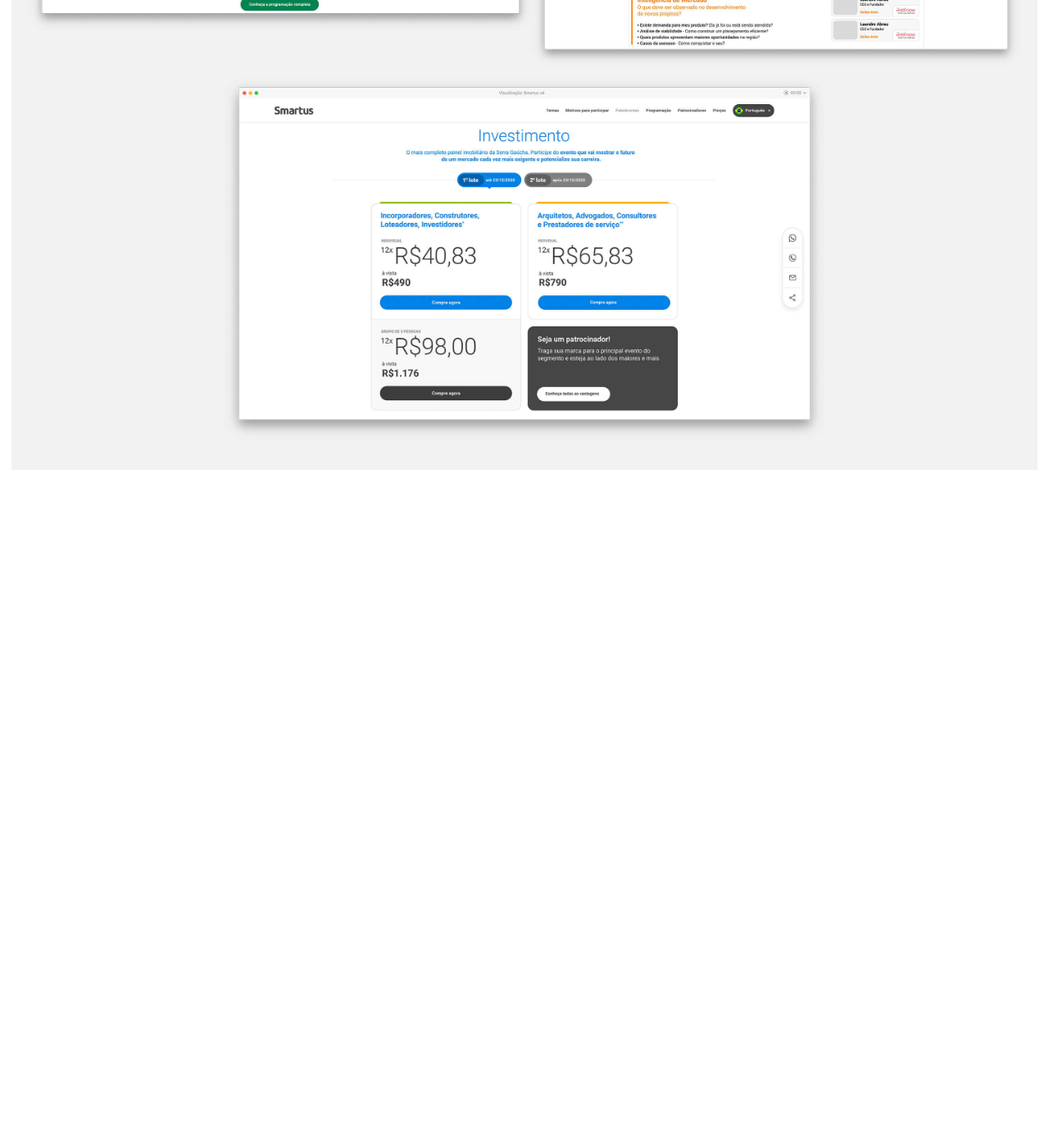
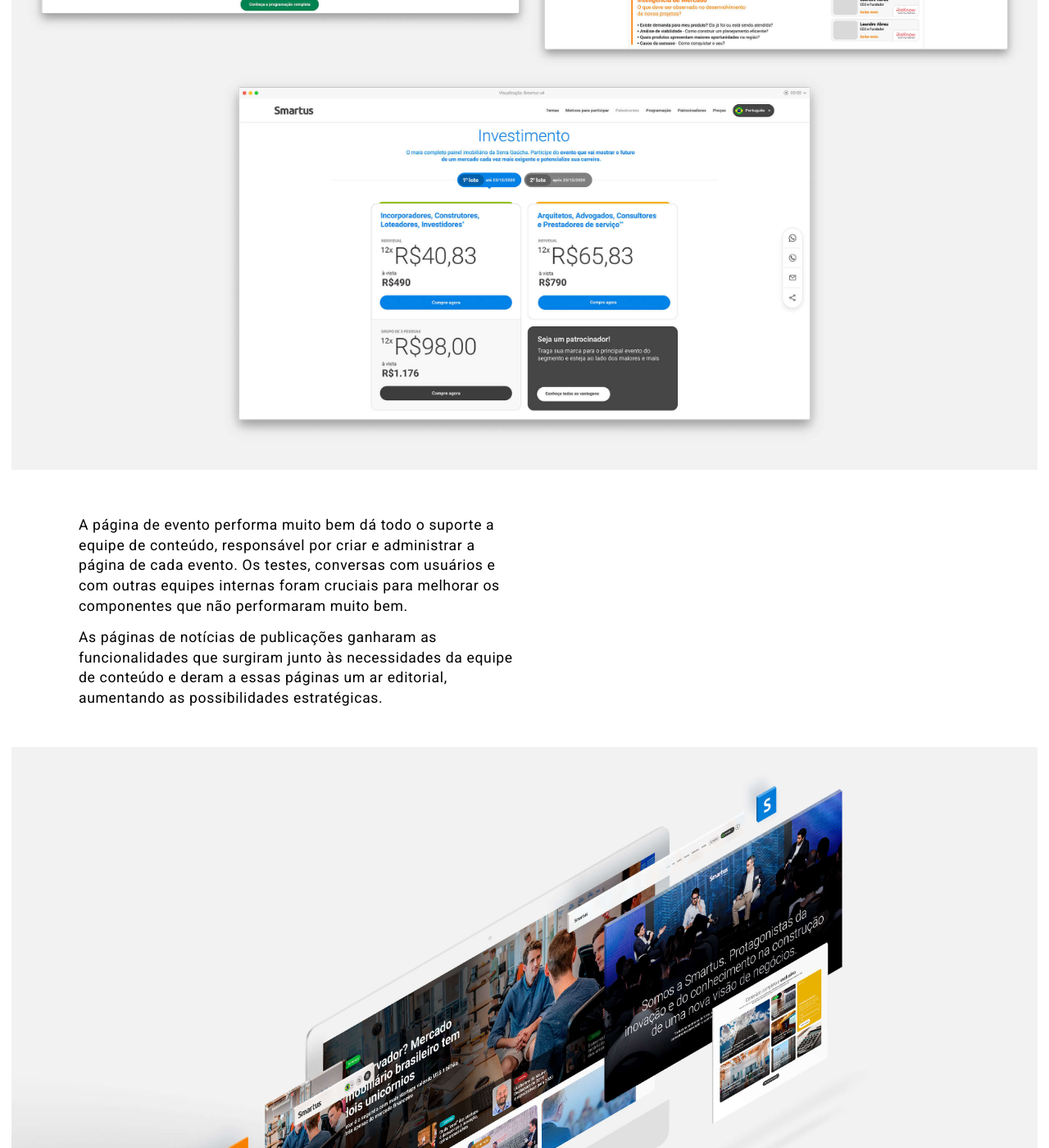
Before and after one commit to julioghisloti/julioghisloti.github.io, a Jekyll site: the page built from _posts/2020-03-25-smartus.markdown, in a window 1280 px wide and 1400 px high, scrolled down 7636 px. Shown: the whole window at 82% size. Built offline with Jekyll 4.4.1, drawn with Linux system fonts in a browser that asks for light colours; before the commit the page ends 8264 px from its top, so only the background shows below that; some of the changed text lies outside the part shown.

Commit message:
atualizando projeto smaruts

```diff
--- a/_posts/2020-03-25-smartus.markdown
+++ b/_posts/2020-03-25-smartus.markdown
@@ -52,3 +52,13 @@ A primeira sessão do evento conta com 3 estados diferentes. Imagem destacada, i
 Cada componente foi pensado para alterar de cor de acordo com a categoria do tema. Essa cor é escolhida pelo editor que monta a página pela plataforma.
 
 ![Cor dos componentes - Página de Evento](/build/img/posts/projetos/smartus/visual-2.jpg)
+
+A página de evento performa muito bem dá todo o suporte a equipe de conteúdo, responsável por criar e administrar a página de cada evento. Os testes, conversas com usuários e com outras equipes internas foram cruciais para melhorar os componentes que não performaram muito bem.
+
+As páginas de notícias de publicações ganharam as funcionalidades que surgiram junto às necessidades da equipe de conteúdo e deram a essas páginas um ar editorial, aumentando as possibilidades estratégicas.
+
+![Visual Design - Site](/build/img/posts/projetos/smartus/visual-3.jpg)
+
+O produto está sendo um sucesso e continua dando base ao crescimento exponencial da empresa que em menos de dois anos começou a atuar em outros países da américa latina.
+
+&nbsp;
```
Also changed, not shown: build/img/posts/projetos/smartus/visual-3.jpg (added), 3 other files.
